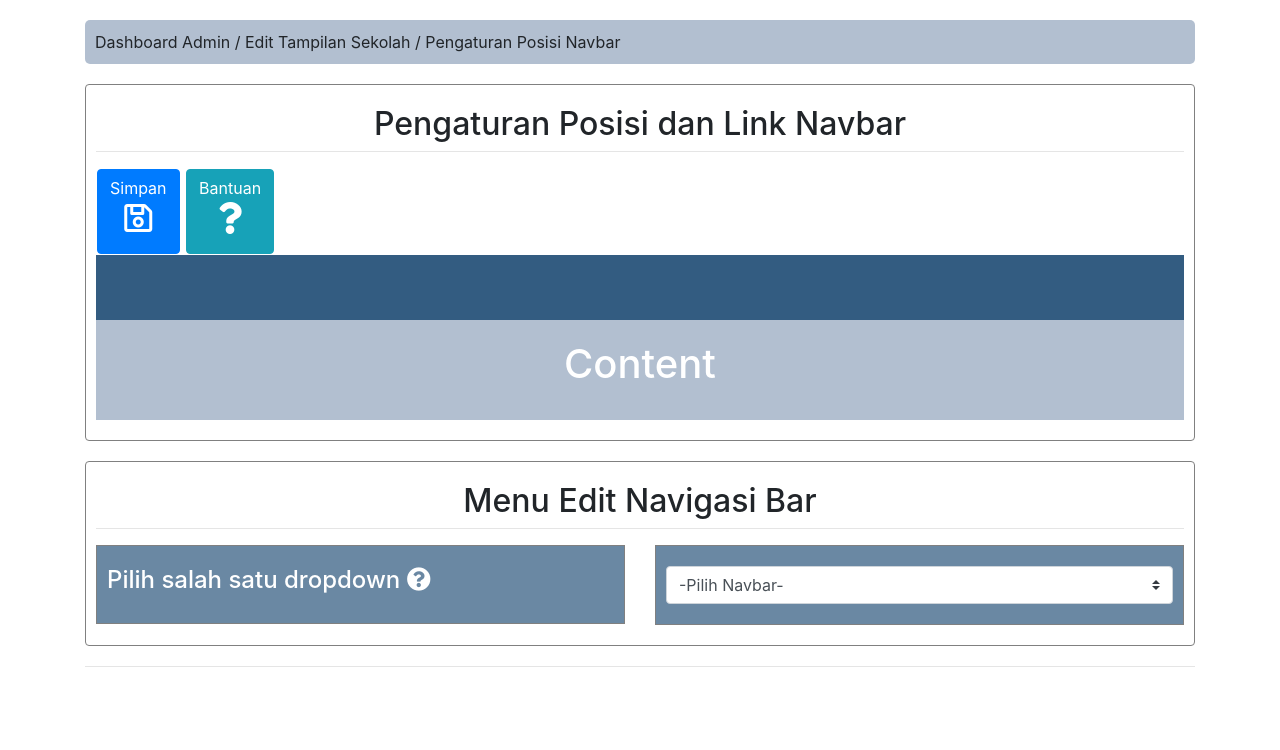
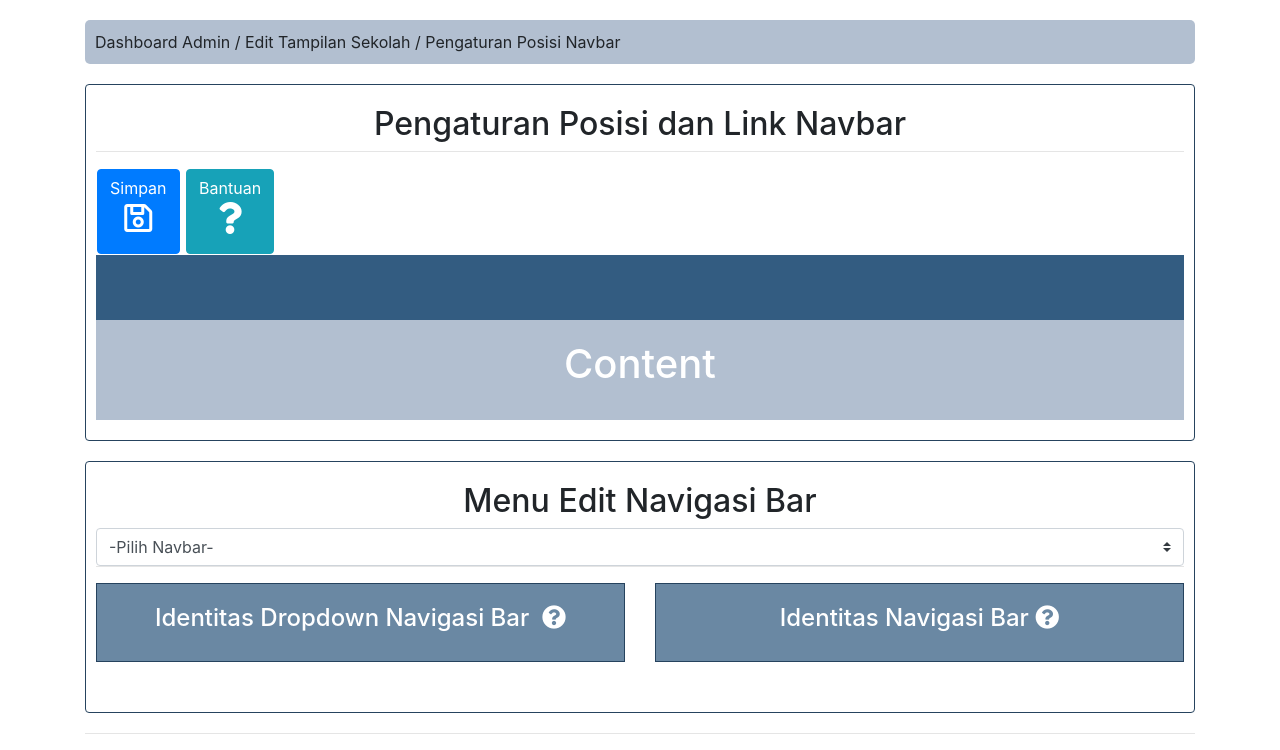
Before and after one commit to TippedLeader110/Portal, a CodeIgniter app: page /Portal/Custom/navbar in a window 1280 px wide. Shown: the part 80-830 px from the top of the page. Before the commit the page ends 747 px from the top, so only its background shows below. Run offline with CodeIgniter, Linux system fonts and the light colour scheme; data that the repository does not hold is empty; some libraries are stand-ins or nearby versions.

Commit message:
navigasi 88%

```diff
--- a/application/controllers/Custom.php
+++ b/application/controllers/Custom.php
@@ -109,6 +109,22 @@ class Custom extends CI_Controller {
 		$this->load->view('cust/main', $data);
 	}
 
+	public function navId(){
+		$id = $this->input->post('ab');
+		$this->db->where('id_item', $id);
+		$r = $this->db->get('navitem');
+		$data['res'] = $r->result();
+		$this->load->view('page/ajax/editnavshow', $data);
+
+	}
+
+	public function navDropId(){
+		$id = $this->input->post('ab');
+		$data['navbar'] = $this->cmodel->getnavDrop($id);
+		$this->load->view('page/ajax/navbar', $data);
+
+	}
+
 	public function navEdit(){
 		$r = $this->db->get('navitem');
 		$data['nav'] = $r->result();
--- a/application/views/nav/script.php
+++ b/application/views/nav/script.php
@@ -58,7 +58,7 @@ function sw1() {
             type: 'POST',
             data: {kode: aa, label: ab},
             error: function() {
-           		Swal.fire('Galat !!','Ada yang salah dengan controller', "error");
+           		Swal.fire('Galat !!','Koneksi ke server gagal !!', "error");
            		alert(data);
            	},
            	success: function() {
@@ -105,7 +105,7 @@ function nama() {
             type: 'POST',
             data: {kode: aa},
             error: function() {
-           		Swal.fire('Galat !!','Ada yang salah dengan controller', "error");
+           		Swal.fire('Galat !!','Koneksi ke server gagal !!', "error");
            		alert(data);
            	},
            	success: function() {
@@ -149,7 +149,7 @@ function delWarna(ab, aa) {
             data: {id: ab,},
             error: function() {
            		// alert('Something is wrong');
-           		Swal.fire('Galat !!','Ada yang salah dengan controller', "error");
+           		Swal.fire('Galat !!','Koneksi ke server gagal !!', "error");
            	},
            	success: function() {
                 Swal.fire({
@@ -172,8 +172,4 @@ function delWarna(ab, aa) {
 	})
 }
 
-function change(){
-		alret("yeah");
-	}
-
 </script>
--- a/application/views/page/ajax/navedit.php
+++ b/application/views/page/ajax/navedit.php
@@ -1,8 +1,4 @@
-
-<script type="text/javascript">
-	function change(){
-		$.ajax({
-			url: "<?php echo base_url('custom/') ?>"
-		})
-	}
-</script>
+					<option value="null">-Pilih Navbar-</option>
+					<?php foreach ($nav as $key => $v): ?>
+						<option value="<?php echo $v->id_item ?>"><?php echo $v->label ?></option>
+					<?php endforeach ?>
--- a/application/views/page/cnavbar.php
+++ b/application/views/page/cnavbar.php
@@ -34,21 +34,28 @@
 		<div class="col-12" >
 			<div class="container menupage" >
 				<center><h2>Menu Edit Navigasi Bar</h2></center>
+				<select id="select" class="custom-select">
+							<!--  SELECT HERE  -->
+					</select>
 				<hr>
 				<div class="row">
 				<div class="col-6">
 					<div class="container menupage" style="background: #6A88A3;border-radius: 0px;">
-						<h4 style="color: white">Pilih salah satu dropdown&nbsp;<a onclick="" href="javascript:void(0);"><i class="fas fa-question-circle" style="color: white"></i></a></h4>
+						<center><h4 style="color: white">Identitas Dropdown Navigasi Bar &nbsp;<a onclick="Swal.fire('Tips', 'Pilih salah satu navigasi bar untuk menampilkan menu dropdown', 'info');" href="javascript:void(0);"><i class="fas fa-question-circle" style="color: white"></i></a></h4></center>
+					</div>
+					<div id="droplist">
+					<div id="dropedit" style="margin-top: 30px;">
+
+					</div>
 					</div>
 				</div>
 				<div class="col-6">
 					<div class="container menupage" style="background: #6A88A3;border-radius: 0px;">
-					<select class="custom-select" onchange="change();">
-						<option>-Pilih Navbar-</option>
-					<?php foreach ($nav as $key => $v): ?>
-						<option value="<?php echo $v->id_item ?>"><?php echo $v->label ?></option>
-					<?php endforeach ?>
-					</select>
+					<center><h4 style="color: white">Identitas Navigasi Bar&nbsp;<a onclick="Swal.fire('Tips', 'Pilih salah satu navigasi bar untuk menampilkan menu', 'info');" href="javascript:void(0);"><i class="fas fa-question-circle" style="color: white"></i></a></h4></center>
+					</div>
+
+					<div id="navedit" style="margin-top: 30px;">
+
 					</div>
 				</div>
 				</div>
@@ -90,11 +97,17 @@
 			data: {a: a, b: b},
 			error: function() {
            		// alert('Something is wrong');
-           		Swal.fire('Galat !!','Ada yang salah dengan controller', "error");
+           		Swal.fire('Galat !!','Koneksi ke server gagal !!', "error");
            	},
            	success: function(data) {
            	// $('#drop').html('Dropdown navbar ke :  ' + data);
 			dude();
+			Swal.fire({
+                 	title: 'Sukses',
+                 	text: 'Posisi berhasil diatur !!',
+                 	type: "success",
+                 	timer: 3000
+                 });
            }
 		})
 	}
@@ -105,13 +118,15 @@
         	url: '<?php echo base_url('Custom/enavbarfirst') ?>',
             error: function() {
            		// alert('Something is wrong');
-           		Swal.fire('Galat !!','Ada yang salah dengan controller', "error");
+           		Swal.fire('Galat !!','Koneksi ke server gagal !!', "error");
            	},
            	success: function(data) {
            		$('#navlist').empty();
            		$('#navlist').append(data);
+           		editn();
            		var beforeidsInOrder = $('#navlist').sortable("toArray");
            		console.log(beforeidsInOrder);
+
            }
         });
 	}
@@ -128,7 +143,7 @@
             // dataType: 'json',
             error: function() {
            		// alert('Something is wrong');
-           		Swal.fire('Galat !!','Ada yang salah dengan controller', "error");
+           		Swal.fire('Galat !!','Koneksi ke server gagal !!', "error");
            	},
            	success: function(data) {
            		// $('#droplist').append(data);
@@ -171,15 +186,59 @@
             // dataType: 'json',
             error: function() {
            		// alert('Something is wrong');
-           		Swal.fire('Galat !!','Ada yang salah dengan controller', "error");
+           		Swal.fire('Galat !!','Koneksi ke server gagal !!', "error");
            	},
            	success: function(data) {
            		// $('#droplist').append(data);
-           		$('#edit').empty();
-           		$('#edit').append(data);
+           		$('#select').empty();
+           		$('#select').append(data);
            		// $("#myList").append("<li>" + v + "</li>");
            }
         });
 	}
 
+
+	$('#select').change(function(){
+	    console.log($(this).val());
+	    var ab = $(this).val();
+	    if (ab!="null") {
+		$.ajax({
+			url: '<?php echo base_url('Custom/navId') ?>',
+			type: 'post',
+			data: {ab: ab},
+			error: function() {
+           		// alert('Something is wrong');
+           		Swal.fire('Galat !!','Koneksi ke server gagal !!', "error");
+           	},
+           	success: function(data) {
+           		// $('#navedit').empty();
+           		$('#navedit').html(data);
+           		// $("#myList").append("<li>" + v + "</li>");
+           }
+
+		})
+
+		$.ajax({
+			url: '<?php echo base_url('Custom/navDropId') ?>',
+			type: 'post',
+			data: {ab: ab},
+			error: function() {
+           		// alert('Something is wrong');
+           		Swal.fire('Galat !!','Koneksi ke server gagal !!', "error");
+           	},
+           	success: function(data) {
+           		$('#dropedit').empty();
+           		$('#dropedit').append(data);
+           		// $("#myList").append("<li>" + v + "</li>");
+           }
+
+		})
+	    }
+		else{
+			$('#navedit').empty();
+		}
+
+
+	})
+
 	</script>
--- a/application/views/page/cwarna.php
+++ b/application/views/page/cwarna.php
@@ -6,7 +6,7 @@
 		<h2 style="color: white">disimpan admin</h2>
 	</center>
 </div>
-<div class="container ctext" style="background: white;">
+<div class="container ctext menuborder" style="border-radius: 0px;">
 	<!-- <center><h2>Warna yang Tersimpan</h2></center> -->
 	<center>
 	<table>
--- a/source/css/custom.css
+++ b/source/css/custom.css
@@ -158,3 +158,8 @@
   border: 0px solid #B2BFD0;
   border-radius: 5px;
 }
+
+.menuborder{
+  border-radius: 4px;border-color: #26435E;border-width: 1px;border-style: solid;padding: 20px 10px 20px 10px;
+  background: #DCE1E9;
+}
--- a/source/css/customNav.css
+++ b/source/css/customNav.css
@@ -77,5 +77,9 @@ h5{
 }
 
 .menupage{
-  border-radius: 4px;border-color: gray;border-width: 1px;border-style: solid;padding: 20px 10px 20px 10px;
+  border-radius: 4px;border-color: #26435E;border-width: 1px;border-style: solid;padding: 20px 10px 20px 10px;
 }
+
+.whiteT{
+  color: white;
+}
```
Also changed, not shown: application/views/page/ajax/editnavshow.php (added, +31 -0 lines).
